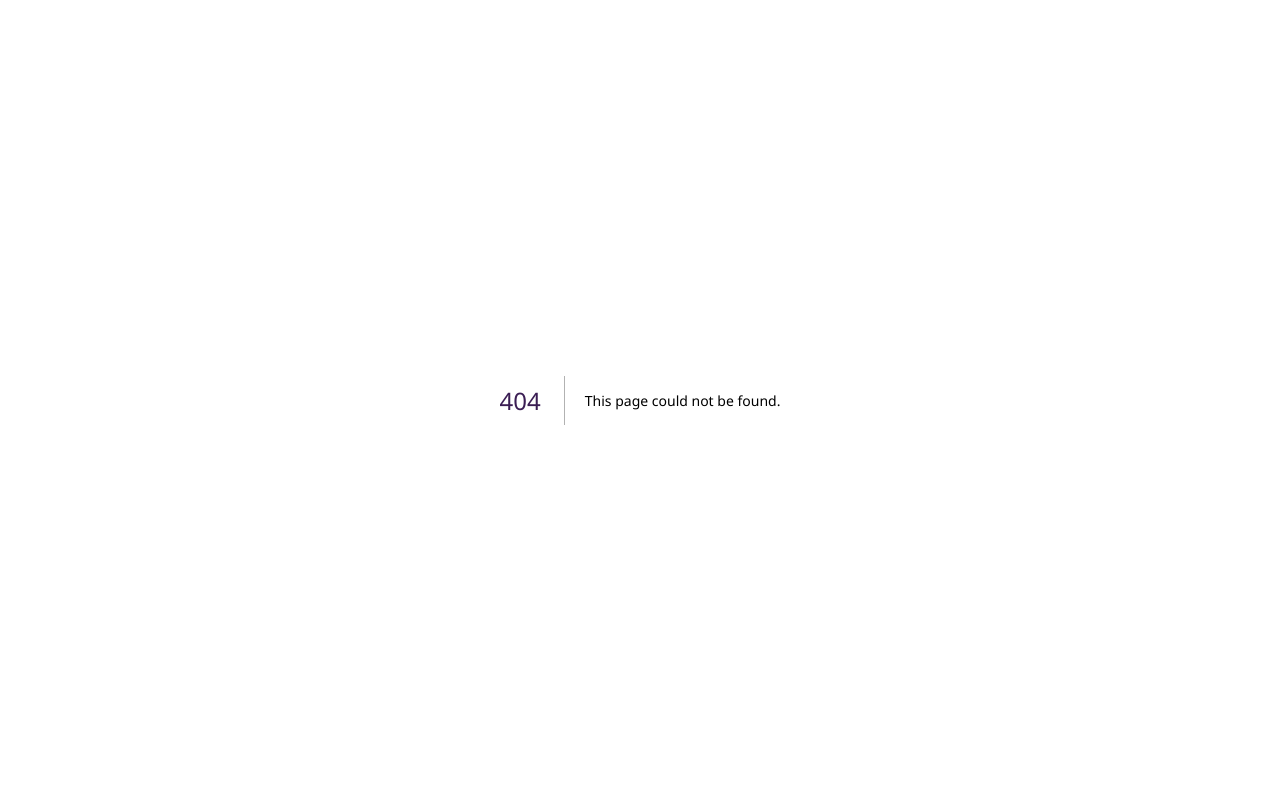
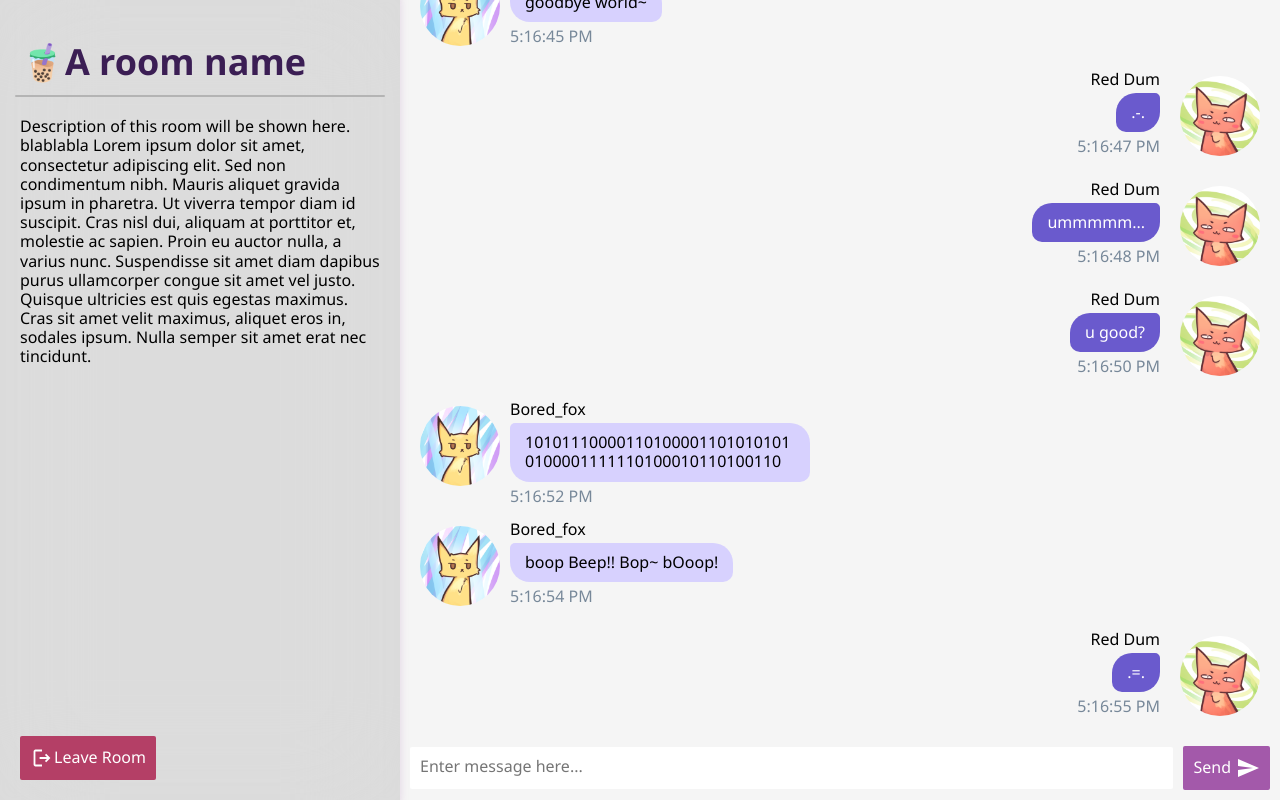
Before and after one commit to piyawat-wir/ChatAppClient, a Next.js app: page /r/1 in a window 1280 px wide. Before the commit this address had no page. Built offline with nearby package versions, Linux system fonts and the light colour scheme.

Commit message:
Add page [roomcode].tsx

```diff
--- /dev/null
+++ b/src/pages/r/[roomcode].tsx
@@ -0,0 +1,32 @@
+import ChatInput from "@/components/chat/ChatInput";
+import ChatLog from "@/components/chat/ChatLog";
+import DefaultHead from "@/components/DefaultHead";
+import RoomDetail from "@/components/room/RoomDetail";
+import { useRouter } from "next/router";
+import { useEffect } from "react";
+import styles from '@/styles/Home.module.css'
+
+export default function ChatRoom() {
+	const router = useRouter();
+	const { roomcode } = router.query;
+
+	useEffect(() => {
+		if (roomcode) 1;
+		// router.push('/')
+	}, [router, roomcode])
+
+	if (!roomcode) return;
+
+	return <>
+		<DefaultHead />
+		<main className={styles.main}>
+			<div className={styles.sidebar} style={{ height: '100vh' }}	>
+				<RoomDetail roomcode={roomcode as string} />
+			</div>
+			<div className={styles.body} style={{ height: '100vh' }}>
+				<ChatLog room={roomcode as string} username={'sampleUser'} />
+				<ChatInput />
+			</div>
+		</main>
+	</>;
+}
```
